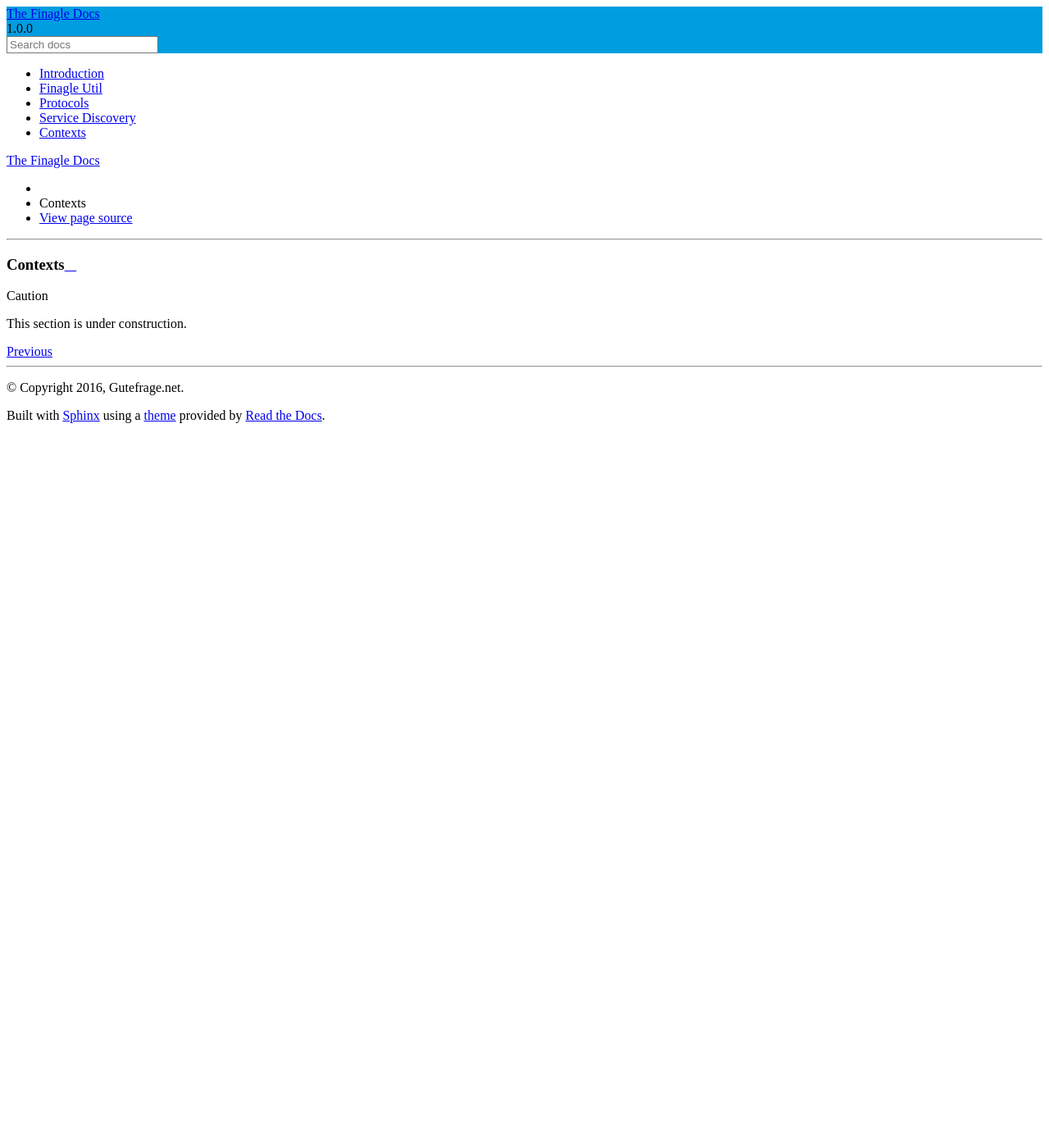
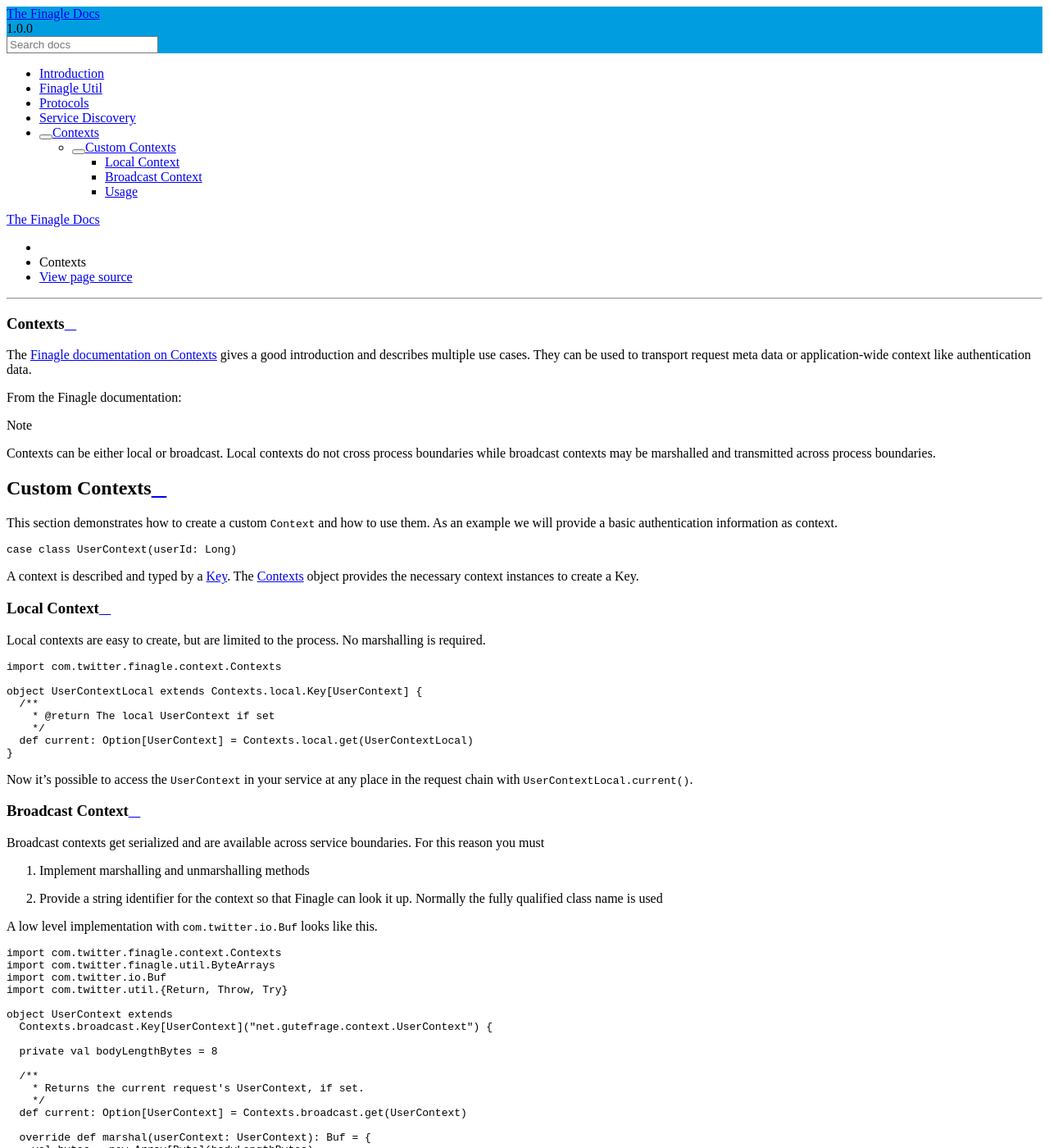
Before and after one commit to gutefrage/the-finagle-docs, a Sphinx documentation site: the page built from docs/content/contexts.rst, in a window 1280 px wide and 1400 px high. Shown: the whole window at 82% size. Built offline with Sphinx 7.4.7 and the Read the Docs theme 2.0.0, drawn with Linux system fonts in a browser that asks for light colours; some of the changed text lies outside the part shown.

Commit message:
Add documentation for Contexts

```diff
--- a/docs/content/contexts.rst
+++ b/docs/content/contexts.rst
@@ -2,4 +2,114 @@
 Contexts
 ########
 
-.. caution:: This section is under construction.
+The `Finagle documentation on Contexts`_ gives a good introduction and describes multiple use cases. They can be used
+to transport request meta data or application-wide context like authentication data.
+
+From the Finagle documentation:
+
+.. note:: Contexts can be either local or broadcast. Local contexts do not cross process boundaries while broadcast
+          contexts may be marshalled and transmitted across process boundaries.
+
+Custom Contexts
+===============
+
+This section demonstrates how to create a custom ``Context`` and how to use them. As an example we will provide a
+basic authentication information as context.
+
+.. code-block:: scala
+
+    case class UserContext(userId: Long)
+
+A context is described and typed by a `Key`_. The `Contexts`_ object provides the necessary context instances to create
+a Key.
+
+Local Context
+-------------
+
+Local contexts are easy to create, but are limited to the process. No marshalling is required.
+
+.. code-block:: scala
+
+    import com.twitter.finagle.context.Contexts
+
+    object UserContextLocal extends Contexts.local.Key[UserContext] {
+      /**
+        * @return The local UserContext if set
+        */
+      def current: Option[UserContext] = Contexts.local.get(UserContextLocal)
+    }
+
+Now it's possible to access the ``UserContext`` in your service at any place in the request chain with
+``UserContextLocal.current()``.
+
+Broadcast Context
+-----------------
+
+Broadcast contexts get serialized and are available across service boundaries. For this reason you must
+
+1. Implement marshalling and unmarshalling methods
+2. Provide a string identifier for the context so that Finagle can look it up. Normally the fully qualified class name
+   is used
+
+A low level implementation with ``com.twitter.io.Buf`` looks like this.
+
+.. code-block:: scala
+
+    import com.twitter.finagle.context.Contexts
+    import com.twitter.finagle.util.ByteArrays
+    import com.twitter.io.Buf
+    import com.twitter.util.{Return, Throw, Try}
+
+    object UserContext extends
+      Contexts.broadcast.Key[UserContext]("net.gutefrage.context.UserContext") {
+
+      private val bodyLengthBytes = 8
+
+      /**
+        * Returns the current request's UserContext, if set.
+        */
+      def current: Option[UserContext] = Contexts.broadcast.get(UserContext)
+
+      override def marshal(userContext: UserContext): Buf = {
+        val bytes = new Array[Byte](bodyLengthBytes)
+        ByteArrays.put64be(bytes, 0, userContext.userId)
+        Buf.ByteArray.Owned(bytes)
+      }
+
+      override def tryUnmarshal(body: Buf): Try[UserContext] = {
+        if (body.length != bodyLengthBytes) {
+          return Throw(new IllegalArgumentException(
+            s"Invalid body. Length ${body.length} but required 16"
+          ))
+        }
+
+        val bytes = Buf.ByteArray.Owned.extract(body)
+        val userId = ByteArrays.get64be(bytes, 0)
+
+        Return(UserContext(userId))
+      }
+    }
+
+Usage
+-----
+
+Setting a context works the same way for both types with the only difference that you choose either ``Contexts.local``
+or ``Contexts.broadcast``.
+
+.. code-block:: scala
+
+    import com.twitter.finagle.context.Contexts
+
+    // create an actual context
+    val userContext = UserContext(5L)
+
+    // set the context for all requests made in the given block
+    Contexts.broadcast.let(UserContext, userContext) {
+      // the `aMethod` in `someService` will be able to access
+      // this UserContext with UserContext.current()
+      someService.aMethod()
+    }
+
+.. _Finagle documentation on Contexts: https://twitter.github.io/finagle/guide/Contexts.html
+.. _Contexts: https://twitter.github.io/finagle/docs/#com.twitter.finagle.context.Contexts$
+.. _Key: https://twitter.github.io/finagle/docs/index.html#com.twitter.finagle.context.Context@Key[A]
```
